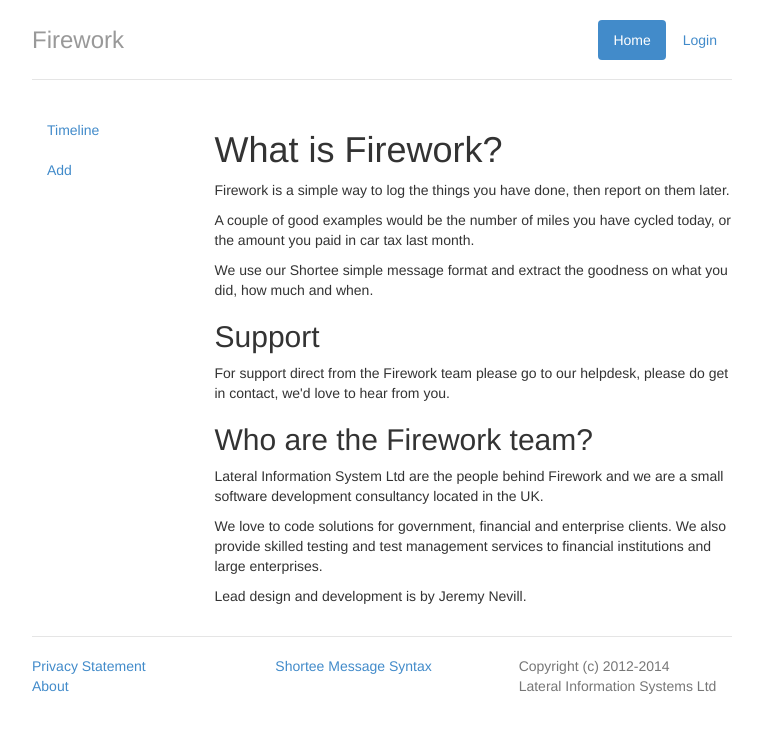
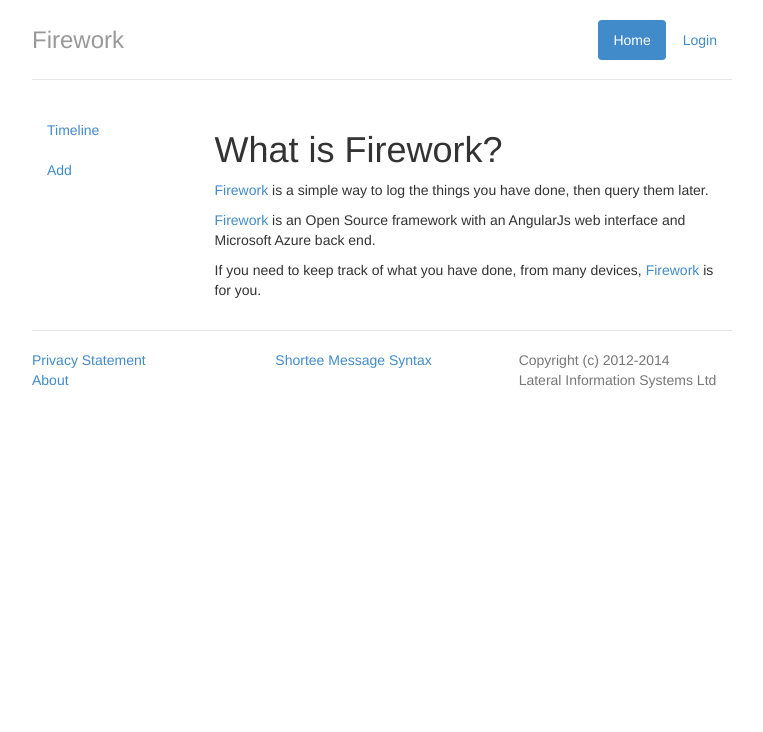
Before and after one commit to Smugstudios/firework-ng, a website: page app/index.html at #/about in a window 1280 px wide. Shown: the whole page, without its empty margins (258-1021 px from the left). Drawn offline with Linux system fonts and the light colour scheme; files that its build step writes are made by us from their sources; files whose address does not match are found by name.

```diff
--- a/app/scripts/angular-azure-mobile-service.js
+++ b/app/scripts/angular-azure-mobile-service.js
@@ -3,7 +3,7 @@
 angular.module('azure-mobile-service.module', [])
     .service('Azureservice', function Azureservice($q) {
 
-        var API_URL = 'https://firework.azure-mobile.net/';
+        var API_URL = 'https://your-firework-mobile-service-url.azure-mobile.net/';
         var API_KEY = 'notused';
         var VAILD_OAUTH_PROVIDERS = ['google', 'twitter', 'facebook', 'windowsaccount', 'windowsazureactivedirectory'];
 
--- a/app/views/about.html
+++ b/app/views/about.html
@@ -1,35 +1,11 @@
 <h1>What is Firework?</h1>
 <p>
-    Firework is a simple way to log the things you have done, then report on them later.
+    <a href="http://firework.com">Firework</a> is a simple way to log the things you have done, then query them later.
 </p>
 <p>
-    A couple of
-    good examples would be the number of miles you have cycled today, or the amount you paid in car tax last month.
+    <a href="http://firework.com">Firework</a> is an Open Source framework with an
+    AngularJs web interface and Microsoft Azure back end.
 </p>
 <p>
-    We use our Shortee simple message format and extract the goodness on what you did, how much and when.
+    If you need to keep track of what you have done, from many devices, <a href="http://firework.com">Firework</a> is for you.
 </p>
-
-<h2>
-    Support
-</h2>
-<p>
-    For support direct from the Firework team please go to our helpdesk, please do get in contact, we'd love to hear
-    from you.
-</p>
-
-<h2>
-    Who are the Firework team?
-</h2>
-<p>
-    Lateral Information System Ltd are the people behind Firework and we are a small software development
-    consultancy located in the UK.
-</p>
-<p>
-    We love to code solutions for government, financial and enterprise clients. We also provide skilled testing and test
-    management services to financial institutions and large enterprises.
-</p>
-<p>
-    Lead design and development is by Jeremy Nevill.
-</p>
-<p>
```
Also changed, not shown: README.md, 1 other file.
